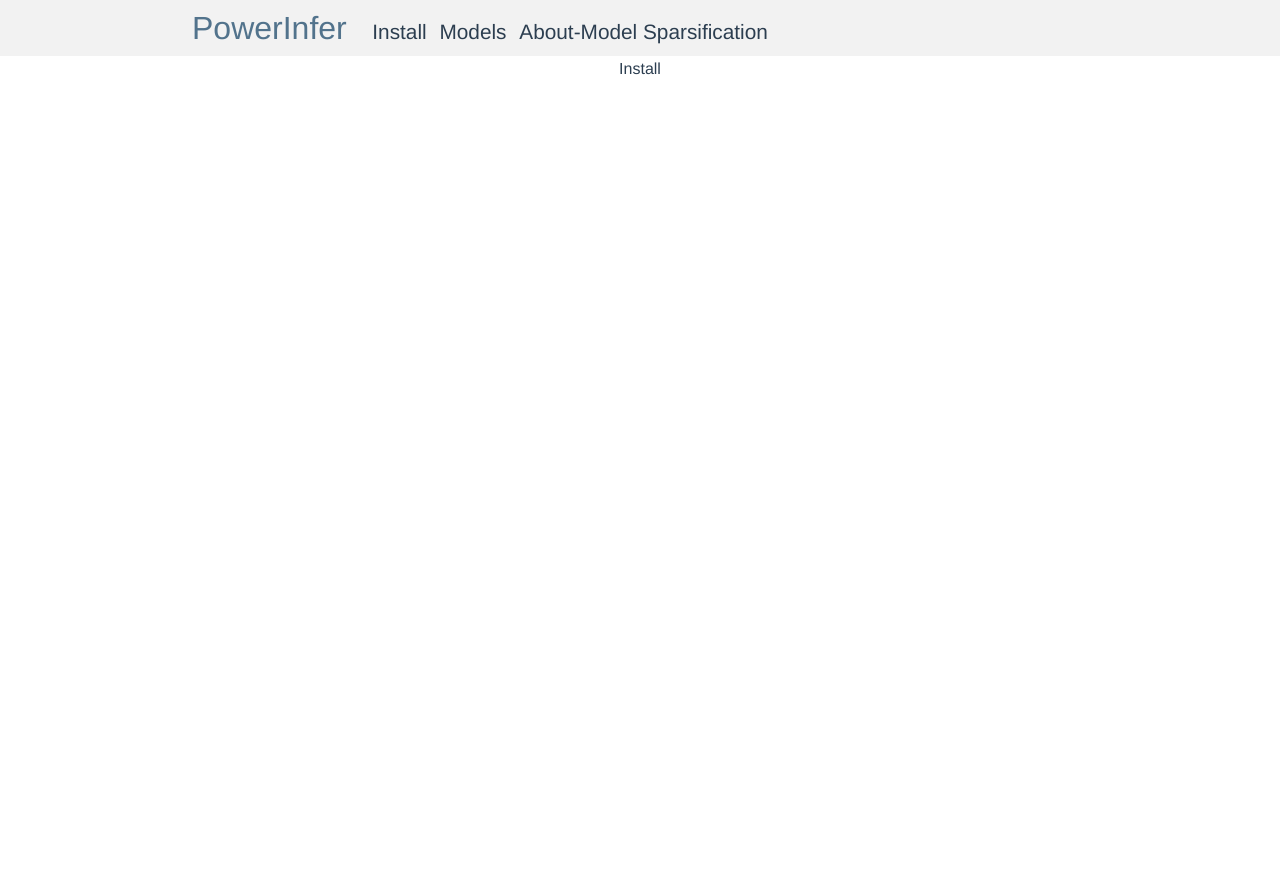
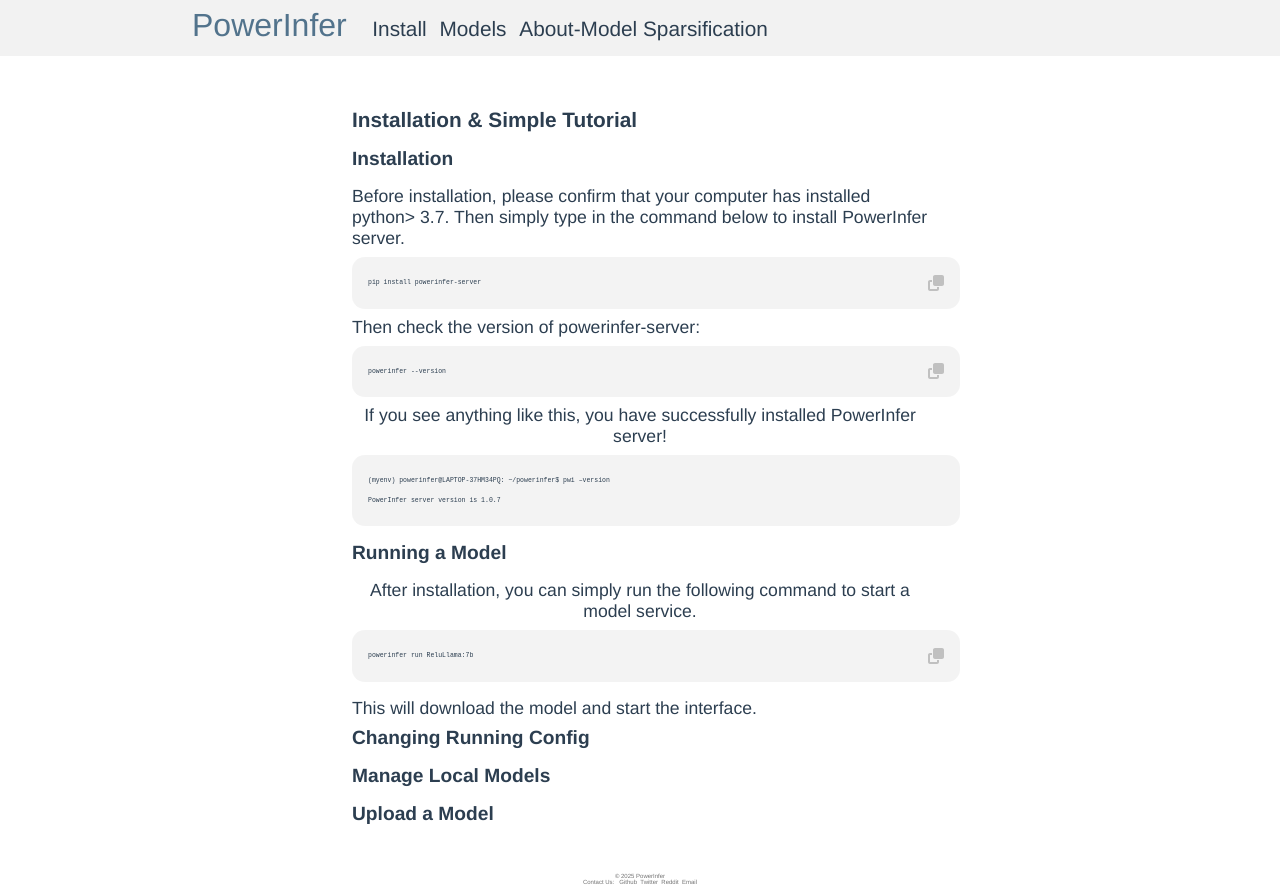
Before and after one commit to AliceRayLu/powerinfer-frontend, a Vue app: page /#/ in a window 1280 px wide. Both pictures are taken after a click on the element "Install". Before the commit the page ends 800 px from the top, so only its background shows below. Built offline with nearby package versions, Linux system fonts and the light colour scheme.

Commit message:
finish install page

```diff
--- a/src/assets/global.css
+++ b/src/assets/global.css
@@ -10,6 +10,7 @@
     --grey3: #AFABAB;
     --grey4: #A5A5A5;
     --grey5: #737373;
+    --grey6: #c0c0c0;
     --content-width: 70vw;
 }
 
@@ -18,10 +19,14 @@
 */
 .text-title {
     font-size: 1.3em;
+    margin-top: 1vh;
+    margin-bottom: 1vh;
 }
 
 .text-subtitle {
-
+    font-size: 1.2em;
+    margin-top: 1vh;
+    margin-bottom: 1vh;
 }
 
 .text-bold {
@@ -29,7 +34,7 @@
 }
 
 .text-body {
-    font-size: 1.2em;
+    font-size: 1.1em;
 }
 
 .text-body-special {
@@ -38,10 +43,6 @@
 
 .text-hint{
     font-size: 0.8em;
-}
-
-.text-small-hint{
-
 }
 
 .text-margin {
@@ -64,7 +65,7 @@
 .text-container {
     display: flex;
     flex-direction: column;
-    width: 50vw;
+    width: 45vw;
     margin: 5vh auto;
     align-items: flex-start;
 }
--- /dev/null
+++ b/src/components/CodeBlock.vue
@@ -0,0 +1,71 @@
+<template>
+  <div class="code-block">
+    <text class="code-text">{{text}}</text>
+    <font-awesome-icon
+      v-if="copy"
+      :icon="isCopied ? ['fas', 'check'] : ['fas', 'clone']"
+      class="copy-icon"
+      @click="copyToClipboard"
+    />
+  </div>
+</template>
+
+<script>
+export default {
+  name: 'CodeBlock',
+  props: {
+    text: String,
+    copy: {
+      type: Boolean,
+      default: true
+    }
+  },
+  data() {
+    return {
+      isCopied: false
+    }
+  },
+  methods: {
+    copyToClipboard() {
+      if (this.copy) {
+        navigator.clipboard.writeText(this.text)
+          .then(() => {
+            this.isCopied = true;
+            setTimeout(() => {
+              this.isCopied = false;
+            }, 1000);
+          })
+          .catch(err => {
+            console.error('Failed to copy text: ', err);
+          });
+      }
+    }
+  }
+}
+</script>
+
+<style>
+.code-block {
+  display: flex;
+  justify-content: space-between;
+  width: 100%;
+  background-color: color-mix(in srgb, var(--grey4) 13%, transparent);
+  padding: 1em;
+  border-radius: 0.8em;
+  align-items: center;
+  margin: 1vh 0 1vh 0;
+}
+.code-text {
+  line-height: 3em;
+  font-family: monospace;
+  font-size: 0.5em;
+  text-align: left;
+  white-space: pre-wrap;
+}
+.copy-icon {
+  color: var(--grey6);
+}
+.copy-icon:hover {
+  cursor: pointer;
+}
+</style>
--- a/src/views/HomePage.vue
+++ b/src/views/HomePage.vue
@@ -41,7 +41,7 @@
         <input v-model="username" class="text-input"/>
         <div class="text-hint text-margin">Email</div>
         <input v-model="email" class="text-input"/>
-        <div class="text-hint">Password</div>
+        <div class="text-hint text-margin">Password</div>
         <input v-model="password" class="text-input" type="password"/>
         <div class="text-hint text-margin" v-if="this.showHint" style="color: red;">{{hint}}</div>
         <TextButton :action="signUp" type="primary" text="Sign Up" class="button"/>
@@ -167,7 +167,8 @@
   display: flex;
   justify-content: space-between;
   width: 75%;
-  margin: 2vh;
+  margin-top: 1vh;
+  margin-bottom: 2vh;
 }
 .button {
   margin-top: 2vh;
--- a/src/views/InstallPage.vue
+++ b/src/views/InstallPage.vue
@@ -1,13 +1,51 @@
 <template>
-  <HeaderBar />
-  <div>Install</div>
+  <div class="container">
+    <HeaderBar />
+    <div class="main-container">
+      <div class="text-container">
+        <div class="text-title text-bold">Installation & Simple Tutorial</div>
+
+        <div class="text-subtitle text-bold">Installation</div>
+        <div class="text-body text-margin" style="text-align: left;">
+          Before installation, please confirm that your computer has installed python> 3.7.
+          Then simply type in the command below to install PowerInfer server.
+        </div>
+        <CodeBlock text="pip install powerinfer-server" />
+        <div class="text-body">Then check the version of powerinfer-server:</div>
+        <CodeBlock text="powerinfer --version" />
+        <div class="text-body">If you see anything like this, you have successfully installed PowerInfer server!</div>
+        <CodeBlock :text="multiline" :copy="false"/>
+
+        <div class="text-subtitle text-bold">Running a Model</div>
+        <div class="text-body text-margin">
+          After installation, you can simply run the following command to start a model service.
+        </div>
+        <CodeBlock text="powerinfer run ReluLlama:7b" />
+        <div class="text-body text-margin">This will download the model and start the interface.</div>
+
+        <div class="text-subtitle text-bold">Changing Running Config</div>
+
+        <div class="text-subtitle text-bold">Manage Local Models</div>
+
+        <div class="text-subtitle text-bold">Upload a Model</div>
+
+      </div>
+    </div>
+    <FooterBar />
+  </div>
 </template>
 
 <script>
 import HeaderBar from '@/components/Header.vue';
+import FooterBar from "@/components/Footer.vue";
+import CodeBlock from "@/components/CodeBlock.vue";
 export default{
   name: 'InstallPage',
-  components: { HeaderBar },
-
+  components: {CodeBlock, FooterBar, HeaderBar },
+  data(){
+    return {
+      multiline: "(myenv) powerinfer@LAPTOP-37HM34PQ: ~/powerinfer$ pwi –version\nPowerInfer server version is 1.0.7"
+    }
+  }
 }
 </script>
```
